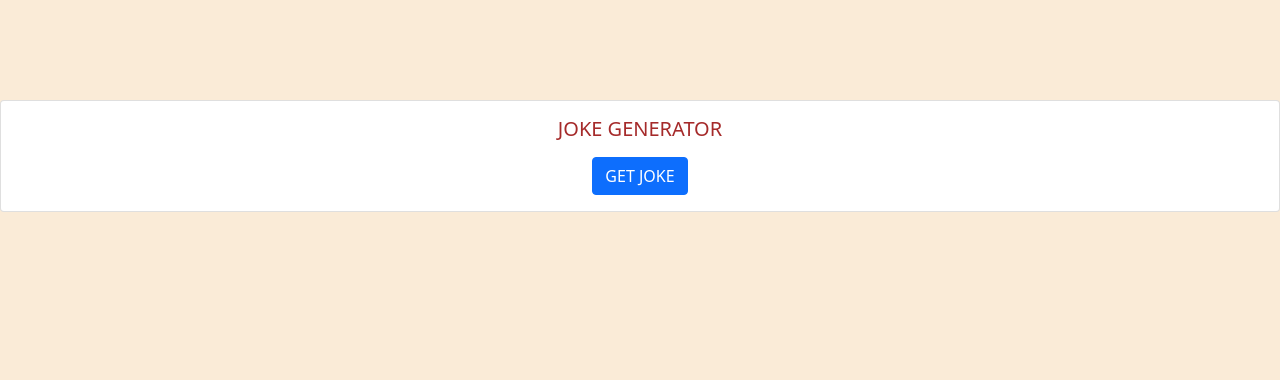
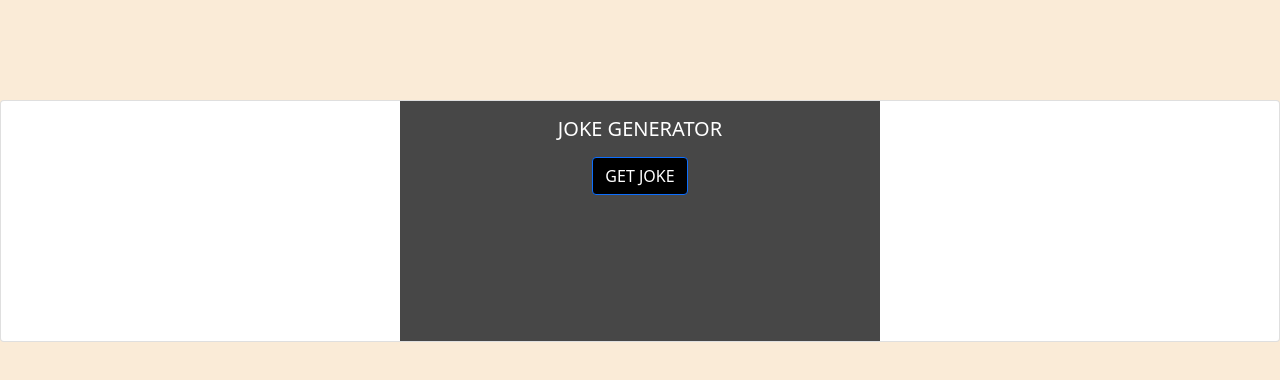
Before and after one commit to tderamus/jokegenerator, a website built with webpack: page public/index.html in a window 1280 px wide. Built offline with nearby package versions, Linux system fonts and the light colour scheme.

Commit message:
started working on styling for joke card

```diff
--- a/styles/main.scss
+++ b/styles/main.scss
@@ -7,4 +7,16 @@ body {
   color: brown;
   text-align: center;
   margin-top: 100px;
+
+  #joke-btn{
+    background-color: black;
+  }
 }
+
+.card-body{
+  width: 30rem;
+  height: 15rem;
+  margin: 0 auto 0 auto;
+  background-color: #474747;
+  color: white;
+}
```
